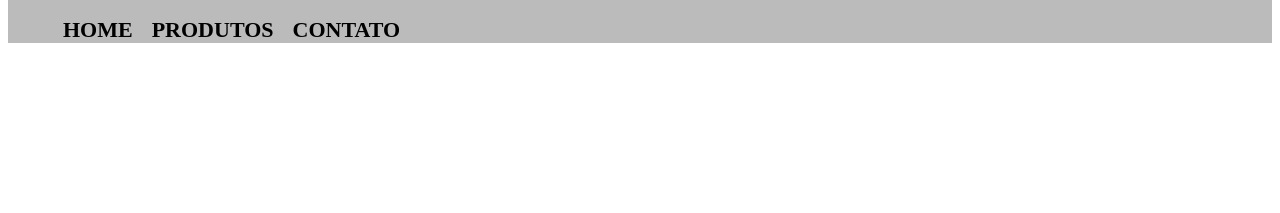
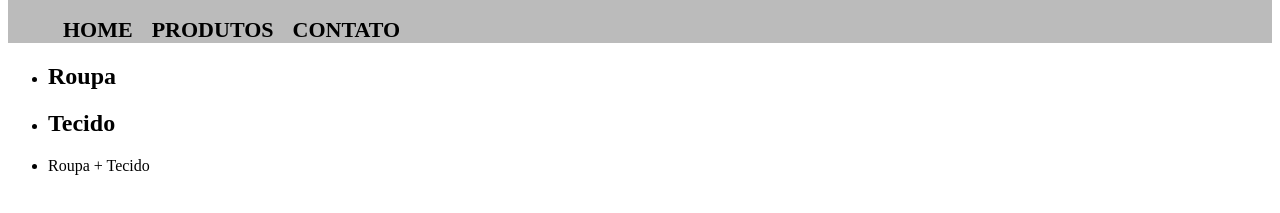
Before and after one commit to yasmimgarcia1a/-os-guri, a plain HTML site: page Produtos.html in a window 1280 px wide. Shown: the part 27-240 px from the top of the page. Drawn offline with Linux system fonts and the light colour scheme.

Commit message:
Update Produtos.html

```diff
--- a/Produtos.html
+++ b/Produtos.html
@@ -18,5 +18,14 @@
       </nav>
       </div>
     </header>
-  </body>
-</html>
+    <main>
+      <ul>
+      <li>
+       <h2> Roupa </h2>
+      </li>
+      <li>
+       <h2> Tecido </h2>
+      </li>
+      <li>Roupa + Tecido</li>
+    </ul>
+   </main>
```
